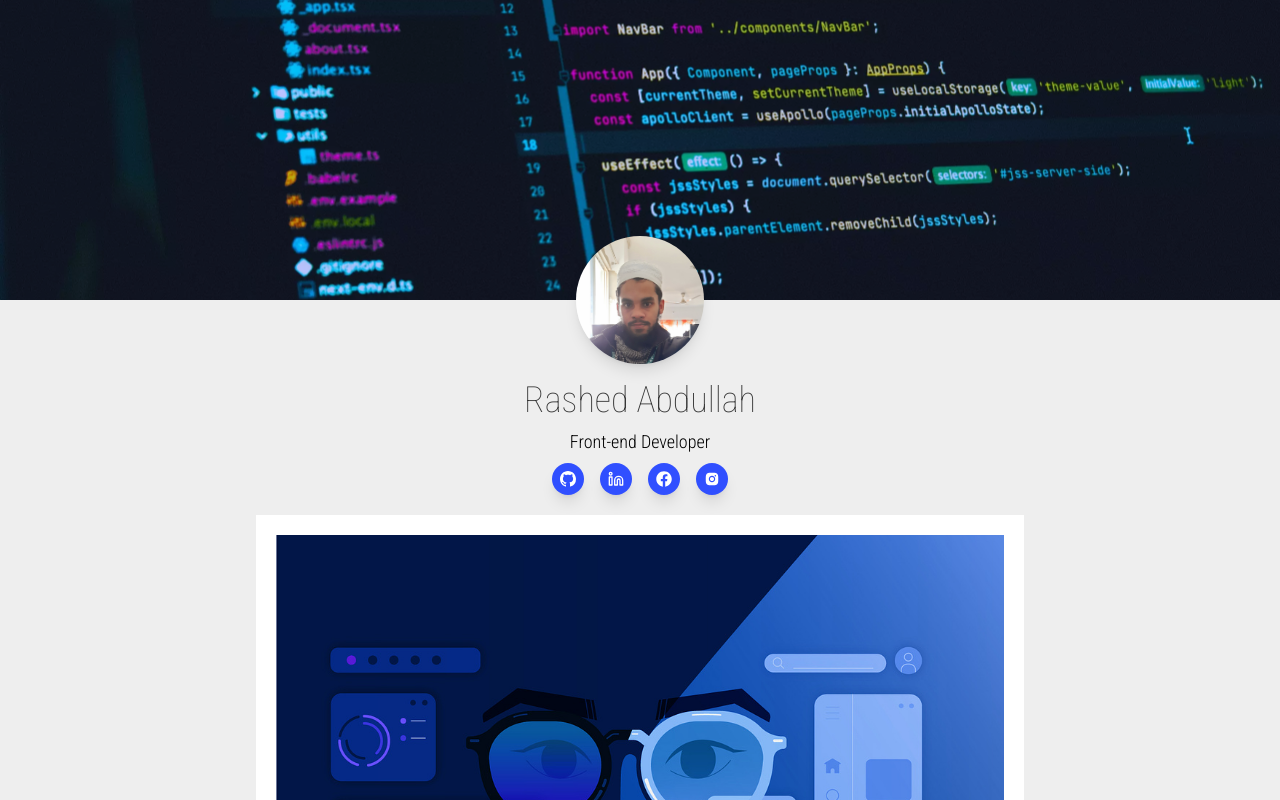
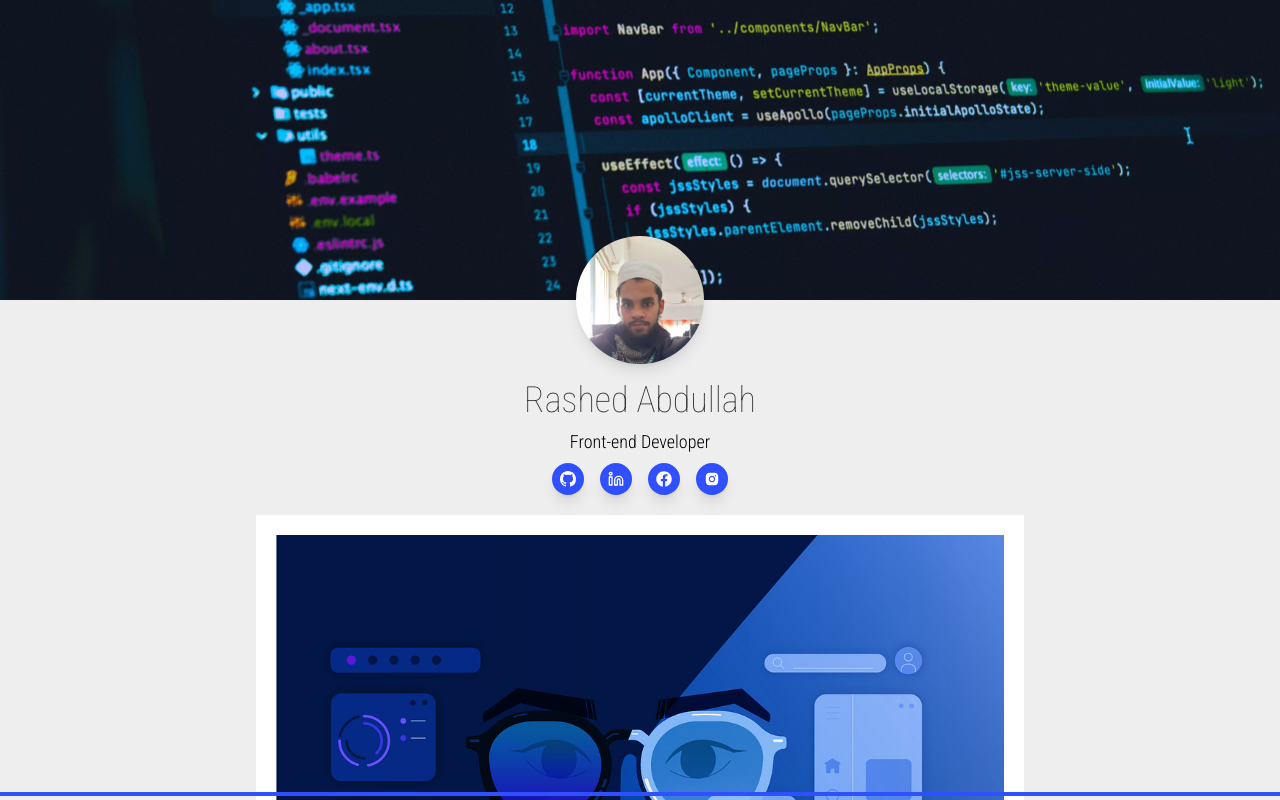
Before and after one commit to RashedAbdullah/rashed-abdullah, a Next.js app: page /blogs/1 in a window 1280 px wide. Shown: the top 800 px of the page. Built offline with nearby package versions, Linux system fonts and the light colour scheme.

Commit message:
scroll animation added

```diff
--- a/app/blogs/[blog]/page.js
+++ b/app/blogs/[blog]/page.js
@@ -1,3 +1,4 @@
+import ScrollAnimation from "@/components/scroll-animation";
 import { blogs } from "@/data/blogs";
 import Image from "next/image";
 import React from "react";
@@ -24,6 +25,7 @@ const Blog = ({ params: { blog } }) => {
           </div>
         </div>
       </div>
+      <ScrollAnimation />
     </div>
   );
 };
--- /dev/null
+++ b/components/scroll-animation.jsx
@@ -0,0 +1,24 @@
+"use client";
+
+import { motion, useScroll, useSpring, useTransform } from "framer-motion";
+
+const ScrollAnimation = () => {
+  const { scrollYProgress } = useScroll();
+  const scaleX = useSpring(scrollYProgress);
+  const backgroundColor = useTransform(
+    scrollYProgress,
+    [0, 1],
+    ["#304FFF", "#304FFF"]
+  );
+
+  return (
+    <div className="box">
+      <motion.div
+        style={{ transformOrigin: "left", scaleX, backgroundColor }}
+        className="h-1 fixed bottom-1 left-0 w-full z-50"
+      />
+    </div>
+  );
+};
+
+export default ScrollAnimation;
```
